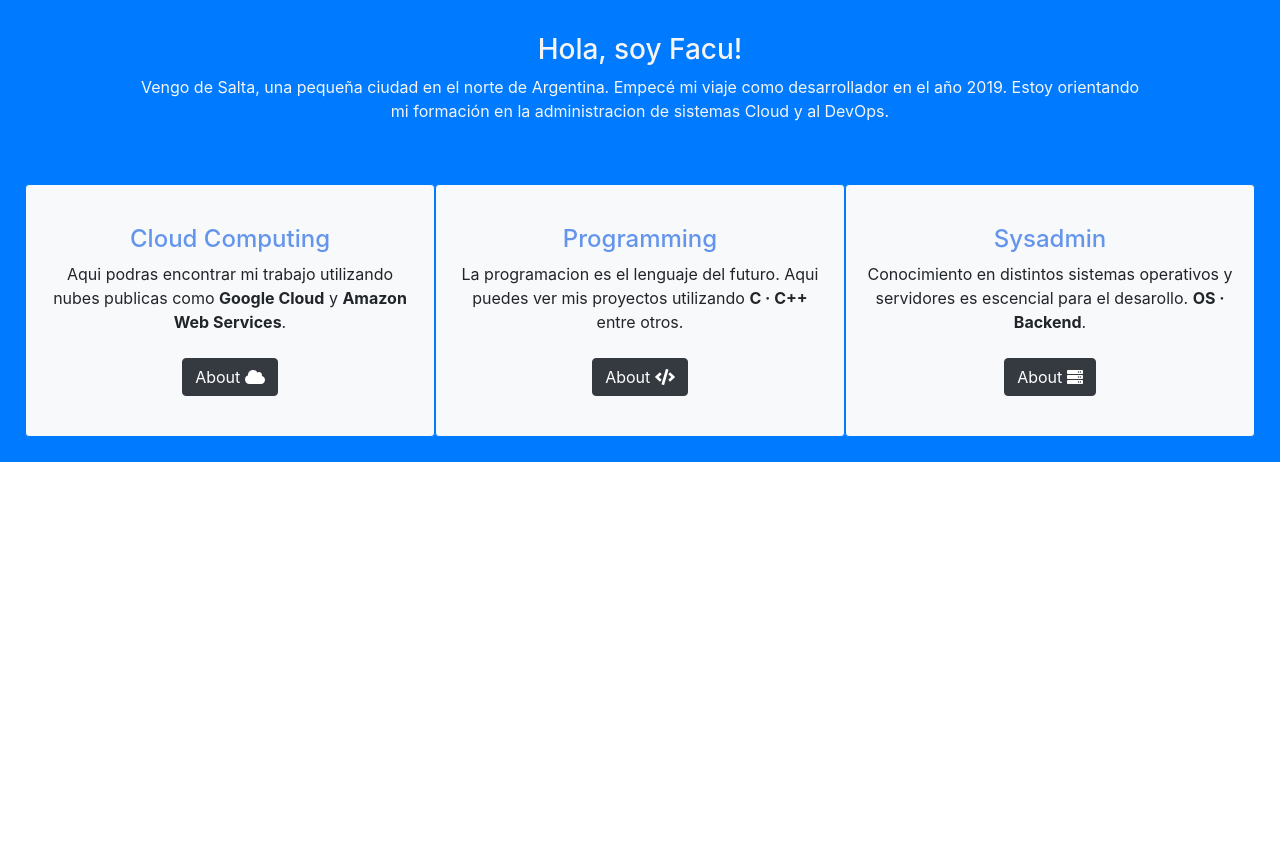
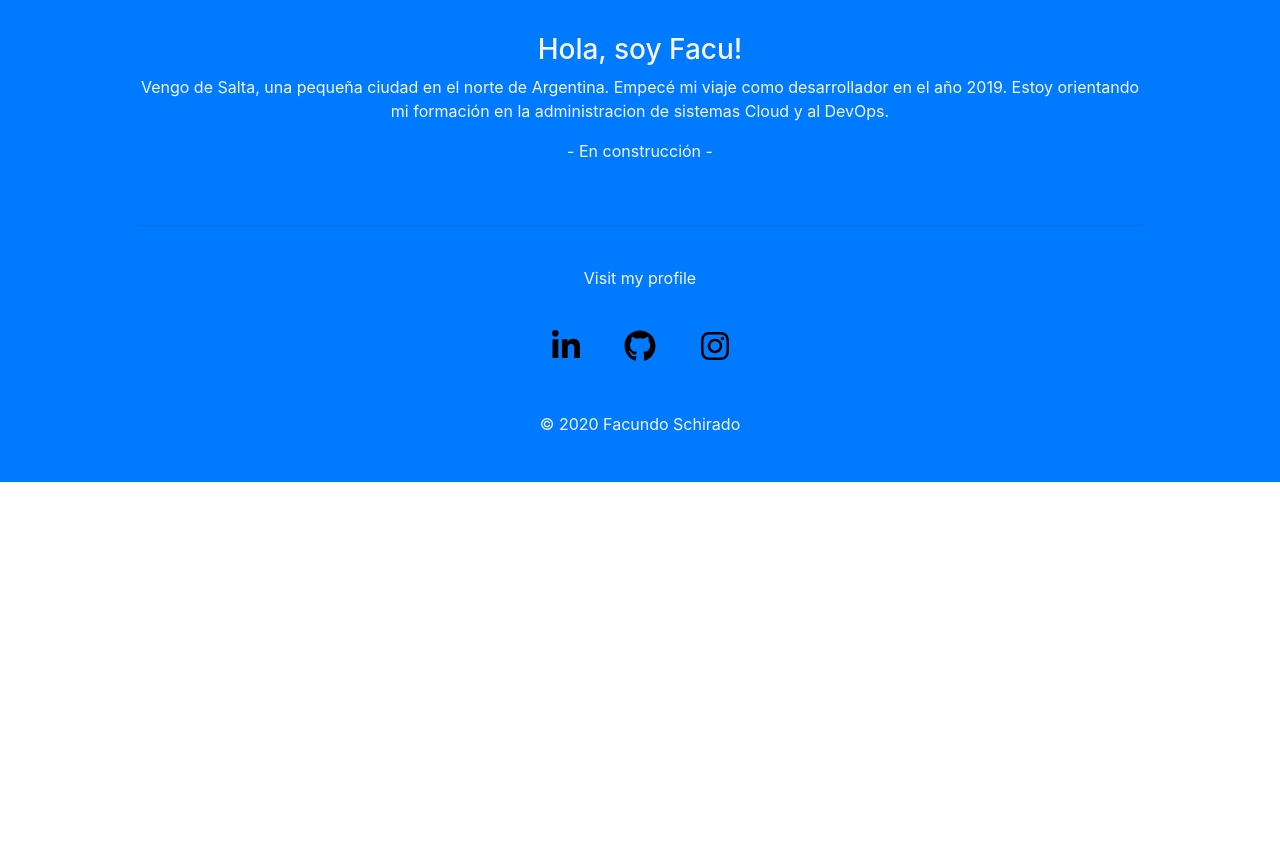
Before and after one commit to jschirad/Curriculum-project, a plain HTML site: page index.html in a window 1280 px wide. Shown: the part 800-1649 px from the top of the page. After the commit the page ends 1282 px from the top, so only its background shows below. Drawn offline with nearby package versions, Linux system fonts and the light colour scheme.

Commit message:
inProgress

```diff
--- a/css/sytlev4.css
+++ b/css/sytlev4.css
@@ -58,3 +58,11 @@ h4 {
 	padding-bottom: 10px;
 
 }
+
+.icon {
+	color:	black
+}
+
+.icon:hover {
+	color: blanchedalmond;
+}
--- a/index.html
+++ b/index.html
@@ -71,7 +71,8 @@
 		<div class="main">
 			<h3>Hola, soy Facu!</h3>
 			<p>Vengo de Salta, una pequeña ciudad en el norte de Argentina. Empecé mi viaje como desarrollador en el año 2019. Estoy orientando mi formación en la administracion de sistemas Cloud y al DevOps.</p>
-		</div>
+			<p>- En construcción -</p>
+			<!--/div>
 		<div class="row">
 			<div class="col-lg-4 bg-light card3 rounded border border-primary">
 				<h4>Cloud Computing</h4>
@@ -95,28 +96,9 @@
 				<button type="button" class="btn btn-dark">About <i class="fas fa-server"></i></button>
 			</div>
 		</div>
-	</div>
+	</div-->
 
 	<!-- Botom Container / Final -->
-	<div class="container-fluid">
-		<br>
-		<br>
-		<br>
-		<br>
-		<br>
-		<br>
-		<br>
-		<br>
-		<br>
-		<br>
-		<br>
-		<br>
-		<br>
-		<br>
-		<br>
-		<br>
-
-	</div>
 
 	<!-- Footer-->
 
@@ -125,9 +107,9 @@
 		<br>
 		<p>Visit my profile</p>
 		<br>
-		<a style="font-size: 2em;" href="https://www.linkedin.com/in/facundo-schirado/"><i class="fab fa-linkedin-in"></i></a>
-		<a style="font-size: 2em;" href="https://github.com/jschirad"><i class="fab fa-github"></i></a>
-		<a style="font-size: 2em;" href="https://www.instagram.com/facu.schirado/"><i class="fab fa-instagram"></i></a>
+		<a class="icon" href="https://www.linkedin.com/in/facundo-schirado/"><i class="fab fa-linkedin-in fa-2x"></i></a>
+		<a class="icon" href="https://github.com/jschirad"><i class="fab fa-github fa-2x"></i></a>
+		<a class="icon" href="https://www.instagram.com/facu.schirado/"><i class="fab fa-instagram fa-2x"></i></a>
 		<br>
 		<br>
 		<br>
```
